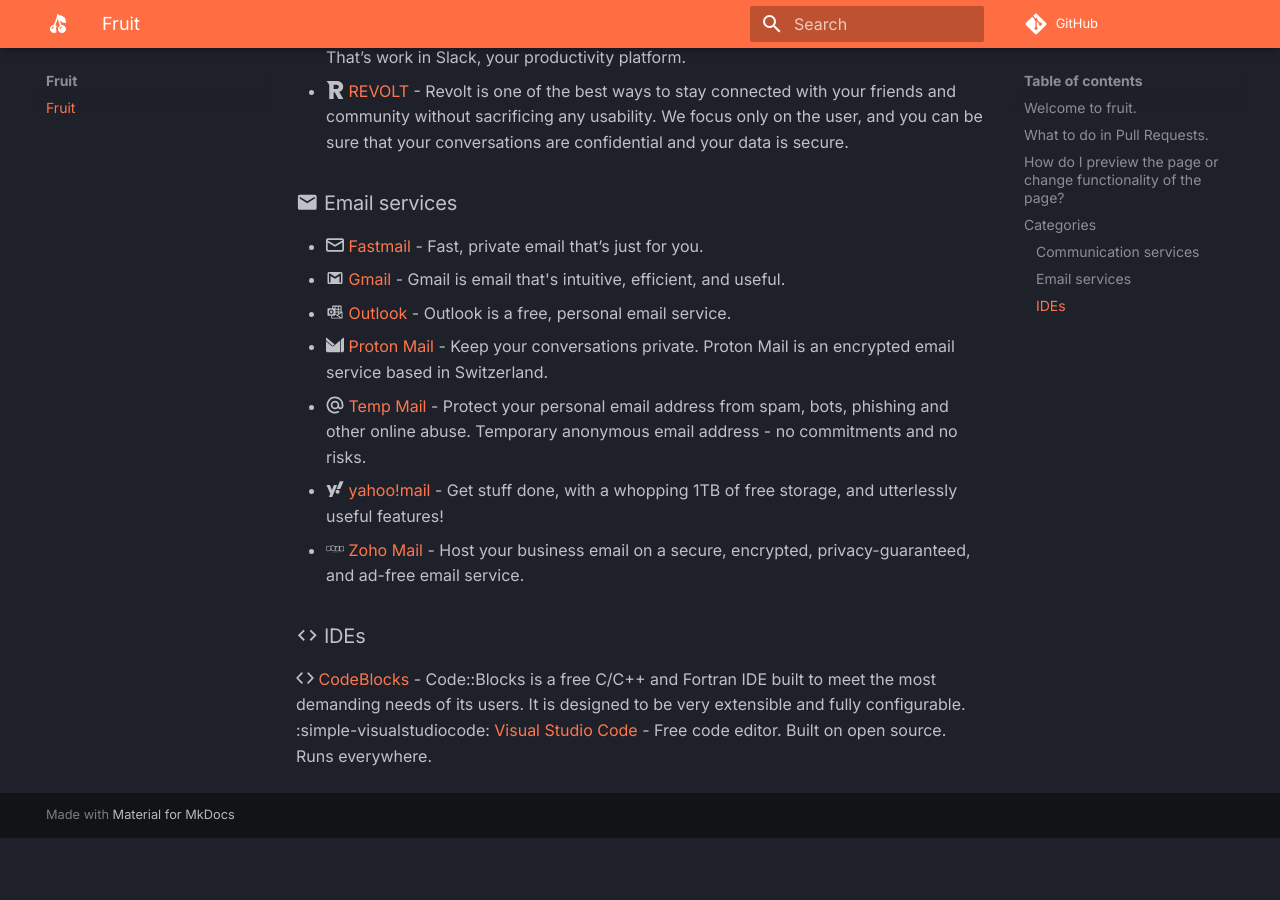
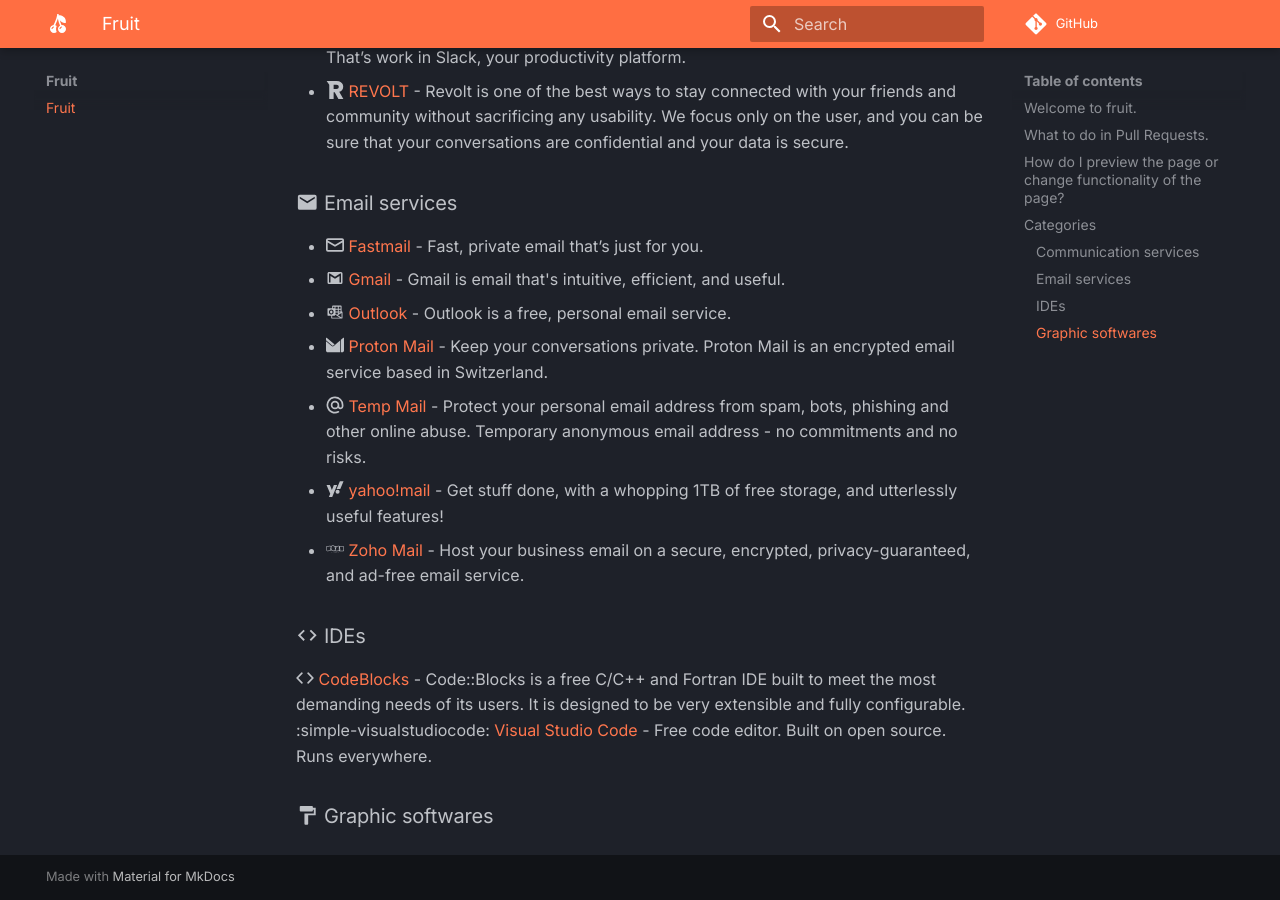
Before and after one commit to hamhimdev/fruit, an MkDocs documentation site: the page built from docs/index.md, in a window 1280 px wide and 900 px high, scrolled down 2203 px. Built offline with MkDocs 1.6.1 and Material for MkDocs 9.7.7, drawn with Linux system fonts in a browser that asks for light colours; comment, search, counter and statistics services are not loaded; before the commit the page ends 3041 px from its top, so only the background shows below that.

Commit message:
feat: Introduce Graphic softwares section

```diff
--- a/docs/index.md
+++ b/docs/index.md
@@ -69,3 +69,5 @@
 
 :octicons-code-16: [CodeBlocks](https://www.codeblocks.org/) - Code::Blocks is a free C/C++ and Fortran IDE built to meet the most demanding needs of its users. It is designed to be very extensible and fully configurable.
 :simple-visualstudiocode: [Visual Studio Code](https://code.visualstudio.com/) - Free code editor. Built on open source. Runs everywhere.
+
+### :material-format-paint: Graphic softwares
```
